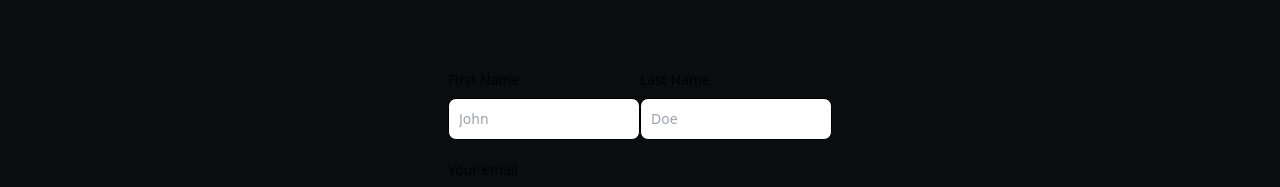
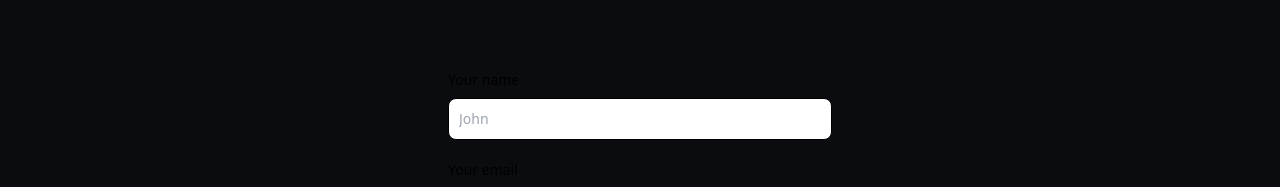
Before and after one commit to ICUBE321/clean-sculptor, a React (Vite) app in the folder client/: page /signup in a window 1280 px wide. Shown: the part 202-389 px from the top of the page. Built offline with nearby package versions, Linux system fonts and the light colour scheme.

Commit message:
KAN-19 implemented changes for the sign up functionality

```diff
--- a/client/src/App.jsx
+++ b/client/src/App.jsx
@@ -19,14 +19,14 @@ function App() {
       <Navbar />
       {!token ? (
         location.pathname == "/signup" ? (
-          <SignupPage />
+          <SignupPage setToken={setToken} />
         ) : (
           <LoginPage setToken={setToken} />
         )
       ) : (
         <Routes>
           <Route path="login" element={<LoginPage setToken={setToken} />} />
-          <Route path="signup" element={<SignupPage />} />
+          <Route path="signup" element={<SignupPage setToken={setToken} />} />
           <Route path="search" element={<SearchPage />} />
           <Route path="item/:id" element={<ItemPage />} />
           <Route path="lists" element={<ListsPage />} />
--- a/client/src/components/SignUp.jsx
+++ b/client/src/components/SignUp.jsx
@@ -1,35 +1,58 @@
 import React, { useState } from "react";
+import axios from "axios";
 
-const SignUp = () => {
-  // State variables to store user input
-  // const [name, setName] = useState("");
-  // const [email, setEmail] = useState("");
-  // const [password, setPassword] = useState("");
+const SignUp = ({ setToken }) => {
+  //State variables to store user input
+  const [name, setName] = useState("");
+  const [email, setEmail] = useState("");
+  const [password, setPassword] = useState("");
+  const [emailError, setEmailError] = useState("");
 
-  // // Function to handle form submission
-  // const handleSubmit = (e) => {
-  //   e.preventDefault();
-  //   // Here you can perform validation before submitting the form
-  //   // Check if the email is valid before submitting the form
-  //   if (!validateEmail(email)) {
-  //     setEmailError("Please enter a valid email address");
-  //     return;
-  //   }
-  //   // Reset email error if validation succeeds
-  //   setEmailError("");
+  // Function to handle form submission
+  const handleSubmit = async (e) => {
+    e.preventDefault();
+    // Here you can perform validation before submitting the form
+    // Check if the email is valid before submitting the form
+    if (!validateEmail(email)) {
+      setEmailError("Please enter a valid email address");
+      return;
+    }
+    // Reset email error if validation succeeds
+    setEmailError("");
 
-  //   // For simplicity, let's just log the user input for now
-  //   console.log("Name:", name);
-  //   console.log("Email:", email);
-  //   console.log("Password:", password);
-  //   // You can also send the data to your backend server for processing
-  // };
+    // For simplicity, let's just log the user input for now
+    console.log("Name:", name);
+    console.log("Email:", email);
+    console.log("Password:", password);
+    // You can also send the data to your backend server for processing
+    const token = await createUser({
+      name,
+      email,
+      password,
+    });
+  };
 
-  // Function to validate email using regular expression
-  // const validateEmail = (email) => {
-  //   const regex = /^[^\s@]+@[^\s@]+\.[^\s@]+$/;
-  //   return regex.test(email);
-  // };
+  async function createUser(credentials) {
+    axios
+      .post("http://localhost:3000/users", {
+        name: credentials.name,
+        email: credentials.email,
+        password: credentials.password,
+      })
+      .then(function (response) {
+        console.log(response.data.token);
+        setToken(response.data.token);
+      })
+      .catch(function (error) {
+        console.log(error);
+      });
+  }
+
+  //Function to validate email using regular expression
+  const validateEmail = (email) => {
+    const regex = /^[^\s@]+@[^\s@]+\.[^\s@]+$/;
+    return regex.test(email);
+  };
 
   return (
     <div className="my-20">
@@ -37,43 +60,29 @@ const SignUp = () => {
         JOIN THE SCULPTORS
       </h1>
       <form className="max-w-sm mx-auto">
-        <div className="mb-5 flex justify-between">
-          <div className="">
+        <div className="mb-5">
+          <div className="mb-5">
             <label
-              for="first_name"
+              htmlFor="name"
               className="block mb-2 text-sm font-medium text-gray-900 dark:text-gray"
             >
-              First Name
+              Your name
             </label>
             <input
               type="text"
               name=""
+              value={name}
+              onChange={(e) => setName(e.target.value)}
               className="bg-gray-50 border border-gray-300 text-gray-900 text-sm rounded-lg focus:ring-blue-500 focus:border-blue-500 block w-full p-2.5 dark:bg-darkgray dark:border-gray-600 dark:placeholder-gray-400 dark:text-white dark:focus:ring-blue-500 dark:focus:border-blue-500"
-              id="first_name"
+              id="name"
               placeholder="John"
-              required
-            />
-          </div>
-          <div className="">
-            <label
-              for="last_name"
-              className="block mb-2 text-sm font-medium text-gray-900 dark:text-gray"
-            >
-              Last Name
-            </label>
-            <input
-              type="text"
-              name=""
-              className="bg-gray-50 border border-gray-300 text-gray-900 text-sm rounded-lg focus:ring-blue-500 focus:border-blue-500 block w-full p-2.5 dark:bg-darkgray dark:border-gray-600 dark:placeholder-gray-400 dark:text-white dark:focus:ring-blue-500 dark:focus:border-blue-500"
-              id="last_name"
-              placeholder="Doe"
               required
             />
           </div>
         </div>
         <div className="mb-5">
           <label
-            for="email"
+            htmlFor="email"
             className="block mb-2 text-sm font-medium text-gray-900 dark:text-gray"
           >
             Your email
@@ -81,6 +90,8 @@ const SignUp = () => {
           <input
             type="email"
             name=""
+            value={email}
+            onChange={(e) => setEmail(e.target.value)}
             className="bg-gray-50 border border-gray-300 text-gray-900 text-sm rounded-lg focus:ring-blue-500 focus:border-blue-500 block w-full p-2.5 dark:bg-darkgray dark:border-gray-600 dark:placeholder-gray-400 dark:text-white dark:focus:ring-blue-500 dark:focus:border-blue-500"
             id="email"
             placeholder="name@email.com"
@@ -89,7 +100,7 @@ const SignUp = () => {
         </div>
         <div className="mb-5">
           <label
-            for="password"
+            htmlFor="password"
             className="block mb-2 text-sm font-medium text-gray-900 dark:text-gray"
           >
             Your password
@@ -97,6 +108,8 @@ const SignUp = () => {
           <input
             type="password"
             name=""
+            value={password}
+            onChange={(e) => setPassword(e.target.value)}
             className="bg-gray-50 border border-gray-300 text-gray-900 text-sm rounded-lg focus:ring-blue-500 focus:border-blue-500 block w-full p-2.5 dark:bg-darkgray dark:border-gray-600 dark:placeholder-gray-400 dark:text-white dark:focus:ring-blue-500 dark:focus:border-blue-500"
             id="password"
             required
@@ -104,6 +117,7 @@ const SignUp = () => {
         </div>
         <button
           type="submit"
+          onClick={handleSubmit}
           className="border focus:outline-none font-medium rounded-lg text-sm px-5 py-2.5 text-center me-2 mb-2 border-lightblue text-gray hover:text-darkblue hover:bg-lightblue"
         >
           SIGN UP
--- a/client/src/pages/SignupPage.jsx
+++ b/client/src/pages/SignupPage.jsx
@@ -1,10 +1,10 @@
 import SignUp from "../components/SignUp";
 import { Link } from "react-router-dom";
 
-const SignupPage = () => {
+const SignupPage = ({ setToken }) => {
   return (
     <div className="">
-      <SignUp />
+      <SignUp setToken={setToken} />
     </div>
   );
 };
```
Also changed, not shown: 1 other file (tests, documents, lock files or other folders).
